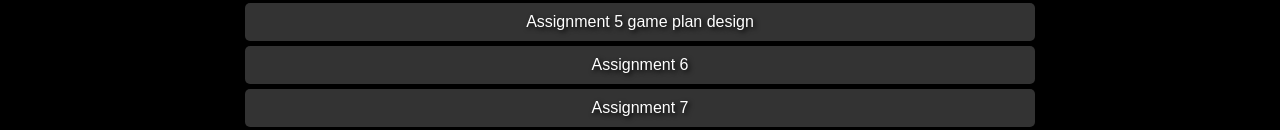
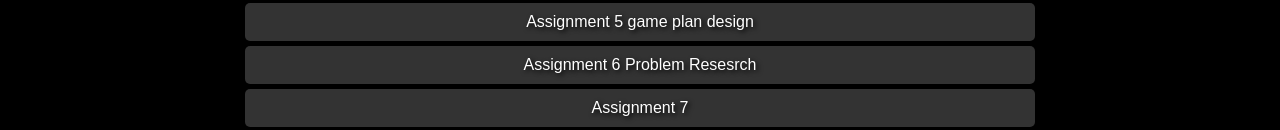
Before and after one commit to JonyCap/Starry-Web-Nook, a plain HTML site: page index.html in a window 1280 px wide. Both pictures are taken after a click on the link "📦 Global Logistics". Shown: the part 360-490 px from the top of the page. Drawn offline with Linux system fonts and the light colour scheme; no server answers.

Commit message:
Update index.html

```diff
--- a/index.html
+++ b/index.html
@@ -213,7 +213,7 @@
             <div class="assignment"><a href="https://jonycap.github.io/Snuggly-web-spot/Lead_Time_Analysis.html" target="_blank">Lead time analysis</a></div>
             <div class="assignment"><a href="https://jonycap.github.io/Snuggly-web-spot/cosmic-courier-with-instructions.html" target="_blank">Assignment 4 TSP GAME</a></div>
             <div class="assignment"><a href="https://jonycap.github.io/Snuggly-web-spot/star_map_game_plan.html" target="_blank">Assignment 5 game plan design</a></div>
-            <div class="assignment"><a href="#" target="_blank">Assignment 6</a></div>
+            <div class="assignment"><a href="https://jonycap.github.io/Snuggly-web-spot/Fulfillment_Frenzy_PRO_Jony.html" target="_blank">Assignment 6 Problem Resesrch</a></div>
             <div class="assignment"><a href="#" target="_blank">Assignment 7</a></div>
             <div class="assignment"><a href="#" target="_blank">Assignment 8</a></div>
             <div class="assignment"><a href="#" target="_blank">Assignment 9</a></div>
@@ -229,8 +229,8 @@
             <div class="assignment"><a href="https://jonycap.github.io/Snuggly-web-spot/updated-cryptography-showcase.html" target="_blank">Assignment 5 Updated Cryptography with documentation</a></div>
             <div class="assignment"><a href="https://jonycap.github.io/Snuggly-web-spot/grade_breakdown.html" target="_blank">Assignment 6 CCGt</a></div>
             <div class="assignment"><a href="https://jonycap.github.io/Snuggly-web-spot/apps_script_notes.html" target="_blank">Assignment 7 Backend Simulation</a></div>
-            <div class="assignment"><a href="#" target="_blank">Assignment 8</a></div>
-            <div class="assignment"><a href="#" target="_blank">Assignment 9</a></div>
+            <div class="assignment"><a href="https://jonycap.github.io/Snuggly-web-spot/Jony_Merged_Mission_Report.html" target="_blank">Assignment 8 HIF-Lumen</a></div>
+            <div class="assignment"><a href="https://jonycap.github.io/invisible-journey/" target="_blank">invisible journey</a></div>
             <div class="assignment"><a href="#" target="_blank">Assignment 10</a></div>
         </div>
 
```
